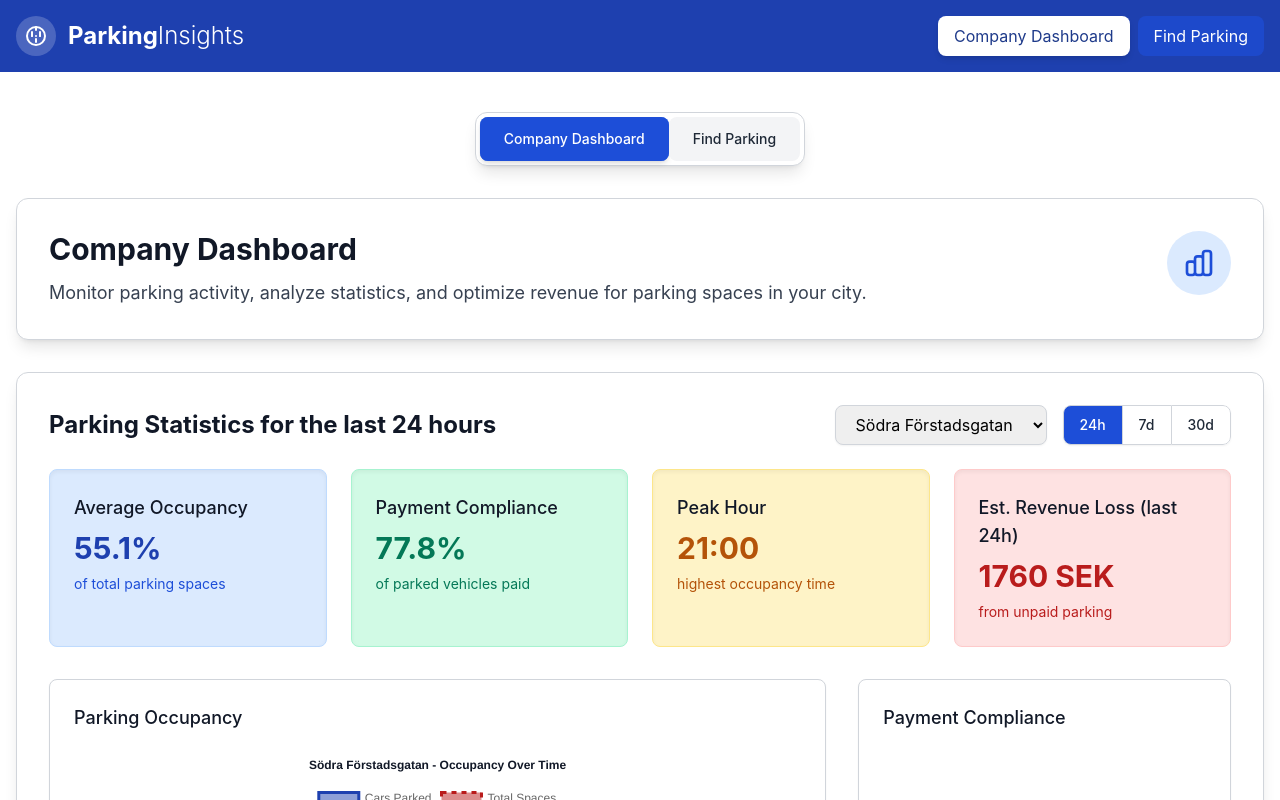
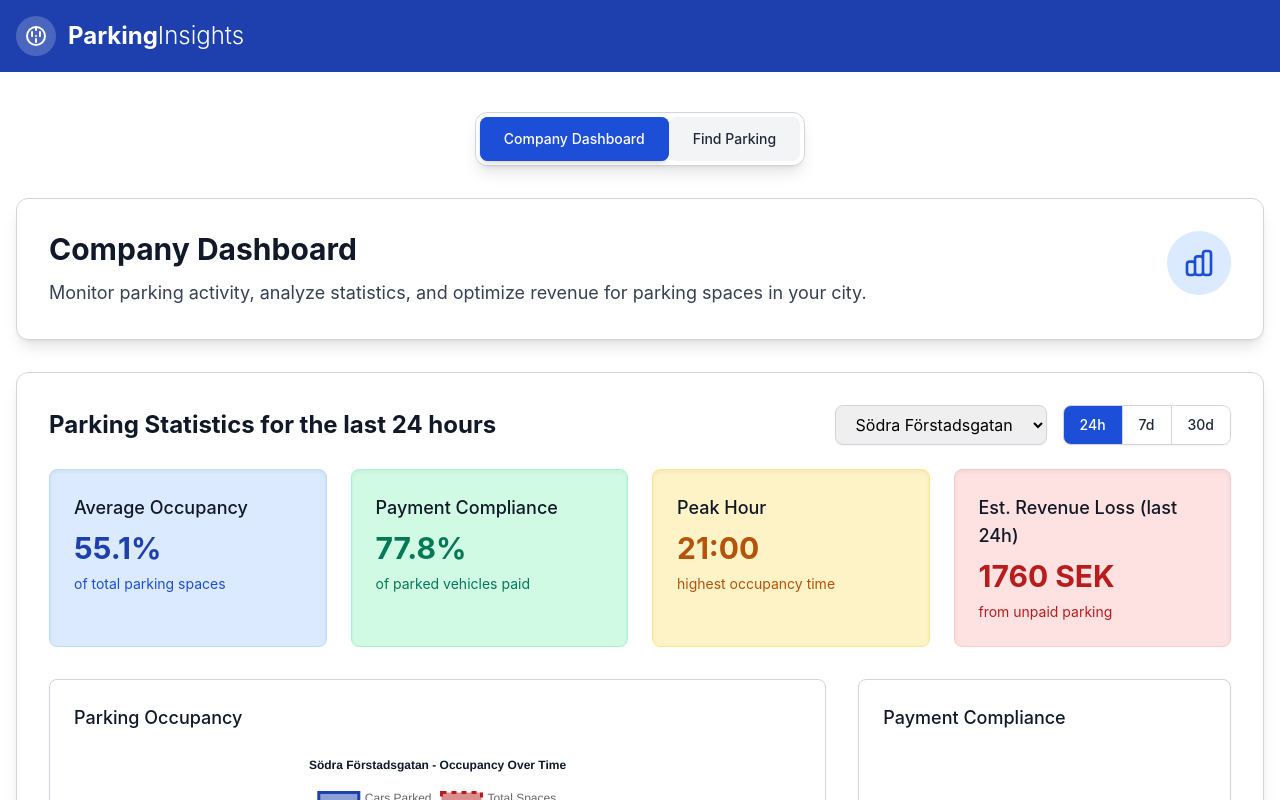
Before and after one commit to Viggo-Sigma/parking-insights, a React (Vite) app: page / in a window 1280 px wide. Shown: the top 800 px of the page. Built offline with nearby package versions, Linux system fonts and the light colour scheme.

Commit message:
header changes

```diff
--- a/src/layouts/MainLayout.tsx
+++ b/src/layouts/MainLayout.tsx
@@ -32,7 +32,7 @@ const MainLayout = ({ children }: MainLayoutProps) => {
           ? 'bg-white shadow-lg py-3'
           : 'bg-blue-800 py-4'
       }`}>
-        <div className="container mx-auto px-4 flex justify-between items-center">
+        <div className="container mx-auto px-4">
           <div className="flex items-center space-x-3">
             <div className="relative w-10 h-10 flex items-center justify-center group">
               <div className={`absolute inset-0 rounded-full ${scrolled ? 'bg-blue-700' : 'bg-white/20'} transition-all duration-300 group-hover:scale-110`}></div>
@@ -51,44 +51,6 @@ const MainLayout = ({ children }: MainLayoutProps) => {
             <h1 className={`text-2xl font-bold transition-colors duration-300 ${scrolled ? 'text-gray-900' : 'text-white'}`}>
               Parking<span className="font-light">Insights</span>
             </h1>
-          </div>
-
-          {/* Navigation Tabs */}
-          <div className="flex space-x-2">
-            <button
-              onClick={() => setActiveTab('company')}
-              className={`relative px-4 py-2 rounded-lg transition-all duration-300 overflow-hidden ${
-                activeTab === 'company'
-                  ? scrolled
-                    ? 'bg-blue-700 text-white shadow-md'
-                    : 'bg-white text-blue-900 shadow-md'
-                  : scrolled
-                    ? 'bg-gray-200 text-gray-800 hover:bg-gray-300'
-                    : 'bg-blue-700/70 text-white hover:bg-blue-700/90'
-              }`}
-            >
-              <span className="relative z-10">Company Dashboard</span>
-              {activeTab === 'company' && (
-                <span className="absolute inset-0 bg-blue-600 opacity-0 group-hover:opacity-100 transition-opacity duration-300"></span>
-              )}
-            </button>
-            <button
-              onClick={() => setActiveTab('public')}
-              className={`relative px-4 py-2 rounded-lg transition-all duration-300 overflow-hidden ${
-                activeTab === 'public'
-                  ? scrolled
-                    ? 'bg-blue-700 text-white shadow-md'
-                    : 'bg-white text-blue-900 shadow-md'
-                  : scrolled
-                    ? 'bg-gray-200 text-gray-800 hover:bg-gray-300'
-                    : 'bg-blue-700/70 text-white hover:bg-blue-700/90'
-              }`}
-            >
-              <span className="relative z-10">Find Parking</span>
-              {activeTab === 'public' && (
-                <span className="absolute inset-0 bg-blue-600 opacity-0 group-hover:opacity-100 transition-opacity duration-300"></span>
-              )}
-            </button>
           </div>
         </div>
       </header>
```
